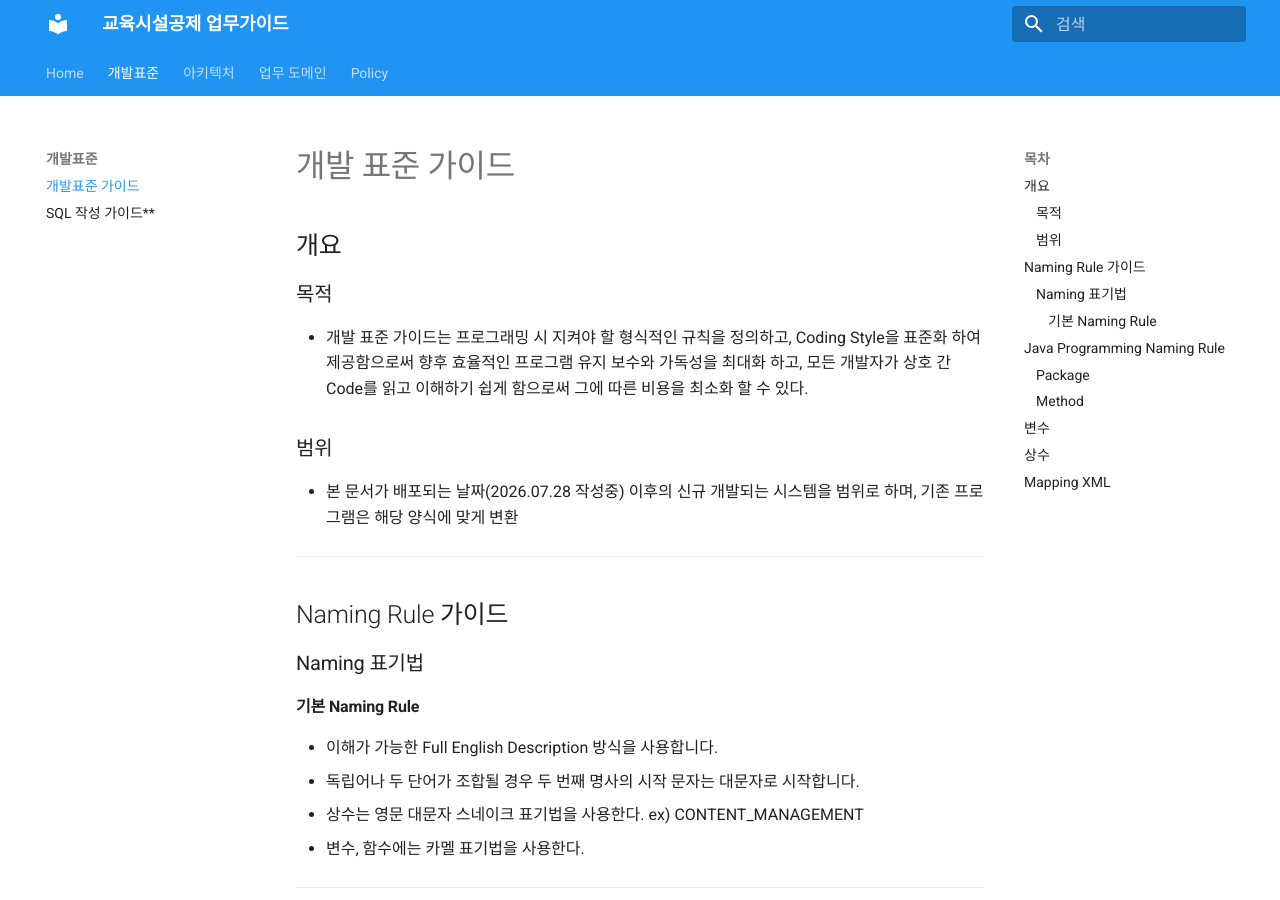
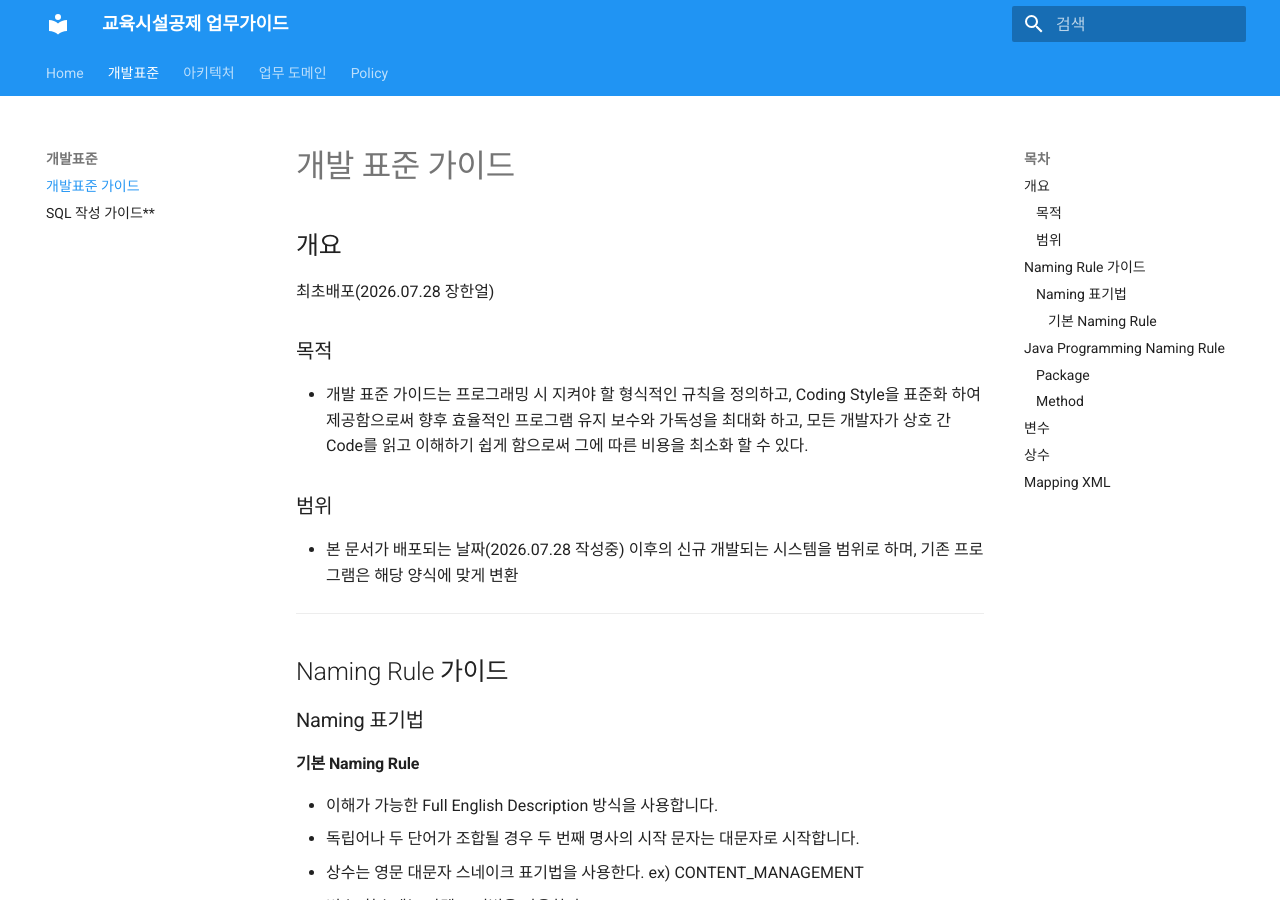
Before and after one commit to janghaneol/koiesDevelopGuide, an MkDocs documentation site: the page built from docs/Convention/CodingConvention.md, in a window 1280 px wide and 900 px high. Built offline with MkDocs 1.6.1 and Material for MkDocs 9.7.7, drawn with Linux system fonts in a browser that asks for light colours.

Commit message:
최초배포

```diff
--- a/docs/Convention/CodingConvention.md
+++ b/docs/Convention/CodingConvention.md
@@ -1,6 +1,8 @@
 # 개발 표준 가이드
 
 ## 개요
+
+최초배포(2026.07.28 장한얼)
 
 ### 목적
 
```
